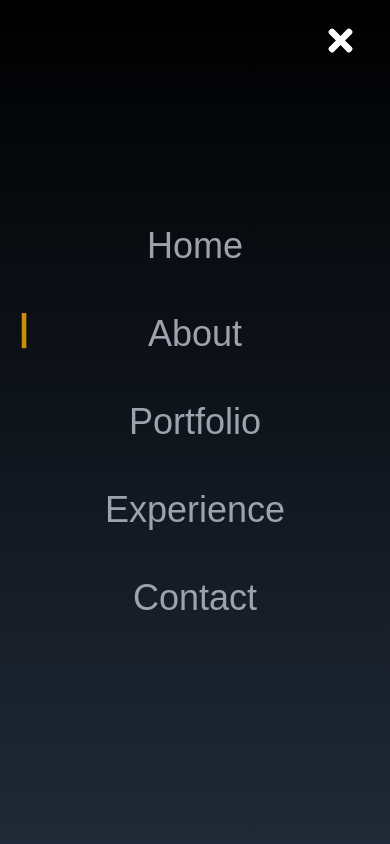
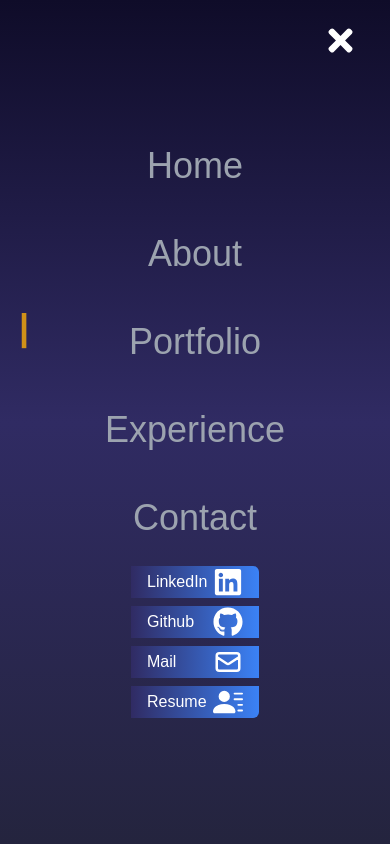
Before and after one commit to gwentzel26/react_portfolio, a React (Create React App) app in the folder react_portfolio/: page / in a window 390 px wide. Both pictures are taken after a click on the element 348 px from the left and 40 px from the top of the page. Shown: the top 844 px of the page. Built offline with nearby package versions, Linux system fonts and the light colour scheme.

Commit message:
Added social links to mobile nav bar and changed gradients

```diff
--- a/react_portfolio/src/components/Navbar.jsx
+++ b/react_portfolio/src/components/Navbar.jsx
@@ -1,7 +1,10 @@
 import React, {useState} from "react";
 import { FaBars, FaTimes } from "react-icons/fa";
 import { Link } from "react-scroll";
-import SocialLinks from "./SocialLinks";
+import { FaGithub, FaLinkedin } from "react-icons/fa";
+import { HiOutlineMail } from "react-icons/hi";
+import { BsFillPersonLinesFill } from "react-icons/bs";
+
 const Navbar = () => {
 
   const [nav, setNav ] = useState(false);
@@ -27,6 +30,47 @@ const Navbar = () => {
       link: "Contact",
     },
   ];
+  const SLinks = [
+    {
+      id: 1,
+      child: (
+        <>
+          LinkedIn <FaLinkedin size={30} />
+        </>
+      ),
+      href: "https://www.linkedin.com/in/gavinwentzel/",
+      style: "rounded-tr-md",
+    },
+    {
+      id: 2,
+      child: (
+        <>
+          Github <FaGithub size={30} />
+        </>
+      ),
+      href: "https://github.com/gwentzel26",
+    },
+    {
+      id: 3,
+      child: (
+        <>
+          Mail <HiOutlineMail size={30} />
+        </>
+      ),
+      href: "mailto:gavinwentzel@gmail.com",
+    },
+    {
+      id: 4,
+      child: (
+        <>
+          Resume <BsFillPersonLinesFill size={30} />
+        </>
+      ),
+      href: "SoftwareResume4-05.pdf",
+      style: "rounded-br-md",
+      download: true,
+    },
+  ]
 
   return (
     <div className="flex justify-between items-center w-full h-20 text-white bg-black px-4 fixed">
@@ -49,7 +93,7 @@ const Navbar = () => {
       </div>
 
     {nav && (
-      <ul className="flex flex-col justify-center items-center absolute top-0 left-0 w-full h-screen bg-gradient-to-b from-black to-gray-800 text-gray-400">
+      <ul className="flex flex-col justify-center items-center absolute top-0 left-0 w-full h-screen bg-gradient-to-b from-[#0f0c29] via-[#302b63] to-[#24243e] text-gray-400">
       {links.map(({ id, link }) => (
              <li
              key={id}
@@ -57,10 +101,26 @@ const Navbar = () => {
             <Link onClick={()=> setNav(!nav)} to={link} smooth duration={500}>{link}</Link>
            </li>
 
+
         ))}
+        {SLinks.map(({id, child, href, style, download}) => ( <li key={id} className={
+        "flex items-center w-32 h-8 px-4 bg-gradient-to-r from-[#302b63] to-blue-500 my-1"
+        + " " + style}>
+        <a
+          href={href}
+          className="flex justify-between items-center w-full text-white hover:scale-105"
+          download={download}
+          target='_blank'
+          rel="noreferrer"
+        >
+          {child}
+        </a>
+      </li> ))}
+
+
       </ul>
-
-      )}
+      )
+     }
     </div>
   );
 };
```
